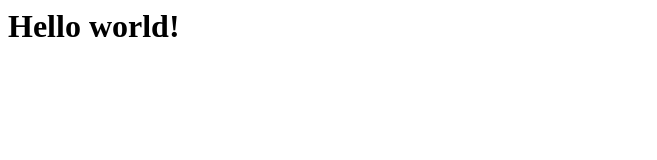
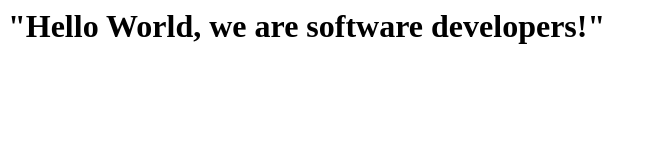
Before and after one commit to aminMuktar/amin-mathias, a plain HTML site: page index.html in a window 1280 px wide. Shown: the whole page, without its empty margins (0-657 px from the left). Drawn offline with Linux system fonts and the light colour scheme.

Commit message:
simple edit

```diff
--- a/index.html
+++ b/index.html
@@ -6,6 +6,6 @@
     <title>Document</title>
 </head>
 <body>
-    <h1>Hello world!</h1>
+    <h1>"Hello World, we are software developers!"</h1>
 </body>
 </html>
```
